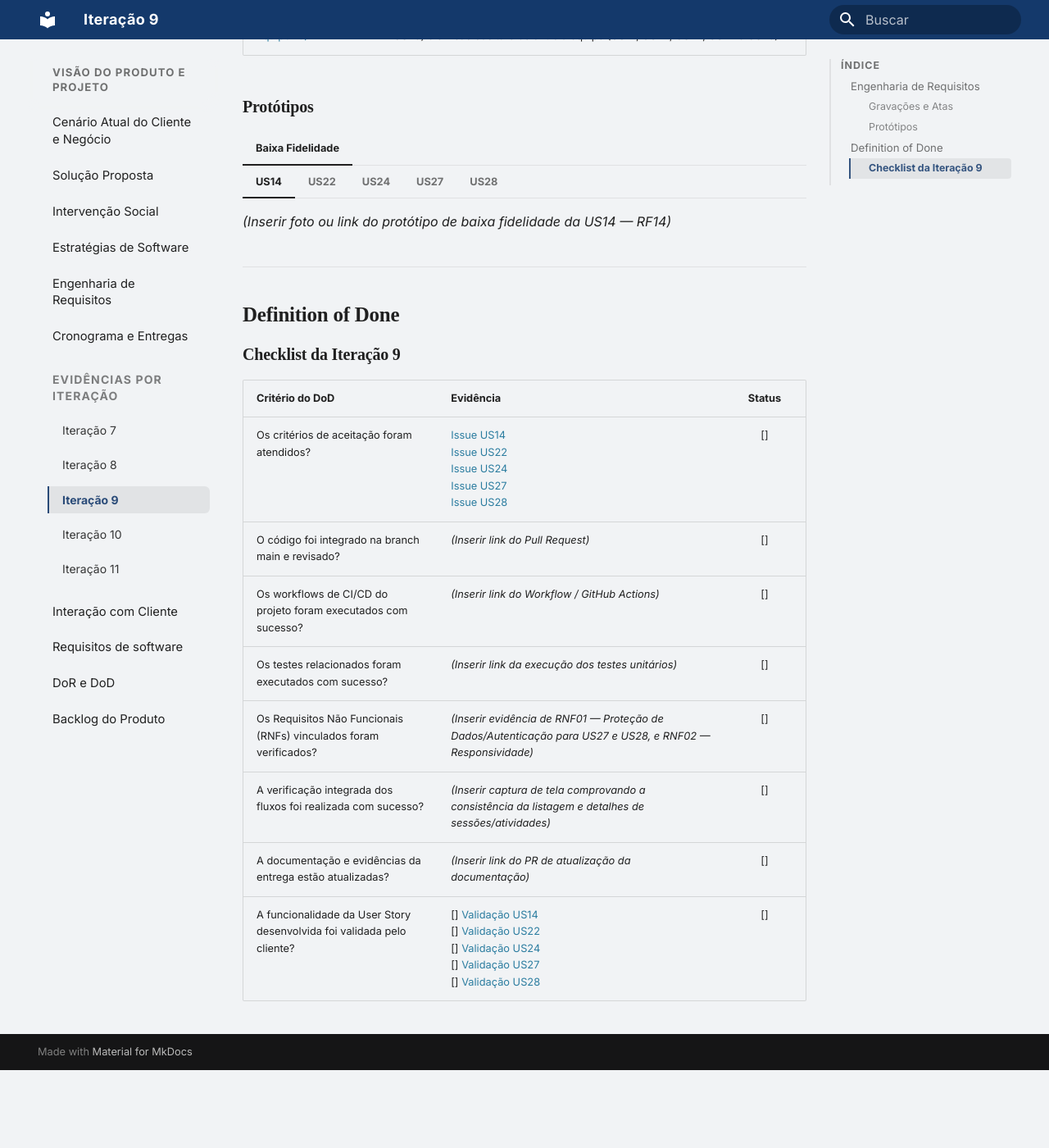
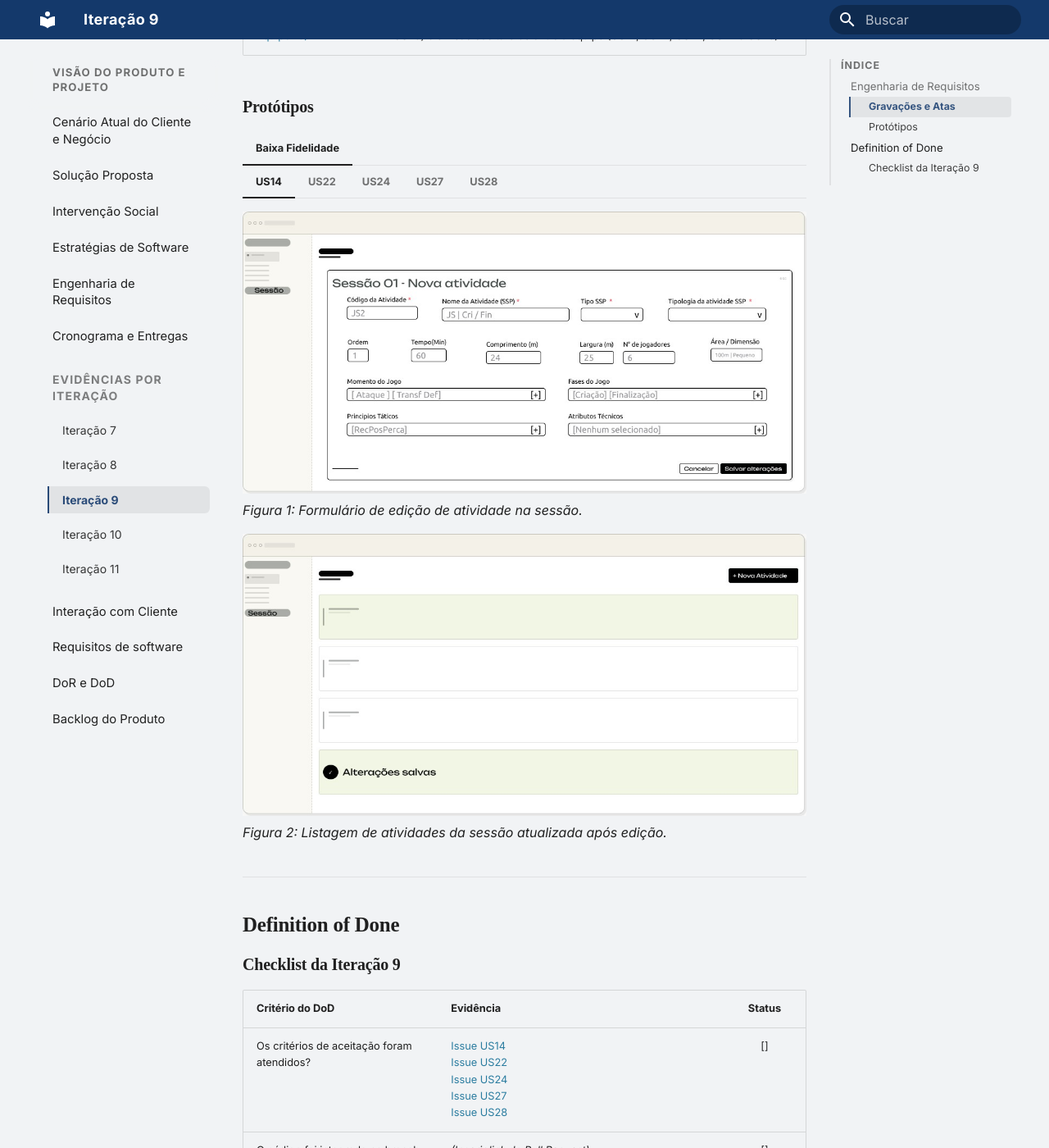
Before and after one commit to mdsreq-fga-unb/REQ-2026.2-T01-FutBoard, an MkDocs documentation site: the page built from docs/visao-produto/evidencias-ciclos/EV_C3.md, in a window 1280 px wide and 1400 px high, scrolled down 816 px. Shown: the whole window at 82% size. Built offline with MkDocs 1.6.1 and Material for MkDocs 9.7.7, drawn with Linux system fonts in a browser that asks for light colours; before the commit the page ends 2121 px from its top, so only the background shows below that.

Commit message:
docs: adiciona imagens dos prototipos de baixa fidelidade na EV_C3

```diff
--- a/docs/visao-produto/evidencias-ciclos/EV_C3.md
+++ b/docs/visao-produto/evidencias-ciclos/EV_C3.md
@@ -22,34 +22,30 @@
 === "Baixa Fidelidade"
 
     === "US14"
-        <!-- Inserir foto ou link do protótipo da US14 abaixo -->
-        *(Inserir foto ou link do protótipo de baixa fidelidade da US14 — RF14)*
+        ![Editar atividade na sessão](../../assets/evidencias/US14_editar_atividade_sessao_formulario.jpeg)
+        *Figura 1: Formulário de edição de atividade na sessão.*
 
-        <!-- Exemplo: ![Baixa Fidelidade US14](../../assets/Evidencias/BaixaFidelidade/US14.png) -->
+        ![Lista de atividades atualizada](../../assets/evidencias/US14_lista_atualizada.jpeg)
+        *Figura 2: Listagem de atividades da sessão atualizada após edição.*
 
     === "US22"
-        <!-- Inserir foto ou link do protótipo da US22 abaixo -->
-        *(Inserir foto ou link do protótipo de baixa fidelidade da US22 — RF22)*
-
-        <!-- Exemplo: ![Baixa Fidelidade US22](../../assets/Evidencias/BaixaFidelidade/US22.png) -->
+        ![Indicadores de treino](../../assets/evidencias/US22_indicadores_treino.jpeg)
+        *Figura 1: Visualização dos indicadores do treino.*
 
     === "US24"
-        <!-- Inserir foto ou link do protótipo da US24 abaixo -->
-        *(Inserir foto ou link do protótipo de baixa fidelidade da US24 — RF24)*
-
-        <!-- Exemplo: ![Baixa Fidelidade US24](../../assets/Evidencias/BaixaFidelidade/US24.png) -->
+        ![Consultar informação da atividade](../../assets/evidencias/US24_consultar_informacao_atividade_treino.jpeg)
+        *Figura 1: Consulta de informações detalhadas da atividade do treino.*
 
     === "US27"
-        <!-- Inserir foto ou link do protótipo da US27 abaixo -->
-        *(Inserir foto ou link do protótipo de baixa fidelidade da US27 — RF27)*
+        ![Criar conta](../../assets/evidencias/US27_criar_conta.jpeg)
+        *Figura 1: Formulário de cadastro de nova conta.*
 
-        <!-- Exemplo: ![Baixa Fidelidade US27](../../assets/Evidencias/BaixaFidelidade/US27.png) -->
+        ![Confirmação de conta criada](../../assets/evidencias/US27_confirmacao_conta_criada.jpeg)
+        *Figura 2: Confirmação de criação de conta com sucesso.*
 
     === "US28"
-        <!-- Inserir foto ou link do protótipo da US28 abaixo -->
-        *(Inserir foto ou link do protótipo de baixa fidelidade da US28 — RF28)*
-
-        <!-- Exemplo: ![Baixa Fidelidade US28](../../assets/Evidencias/BaixaFidelidade/US28.png) -->
+        ![Login](../../assets/evidencias/US28_login.jpeg)
+        *Figura 1: Tela de login e autenticação de usuário.*
 
 ---
 
```
Also changed, not shown: docs/assets/evidencias/US14_editar_atividade_sessao_formulario.jpeg (added), docs/assets/evidencias/US14_lista_atualizada.jpeg (added), docs/assets/evidencias/US22_indicadores_treino.jpeg (added), docs/assets/evidencias/US24_consultar_informacao_atividade_treino.jpeg (added), docs/assets/evidencias/US27_confirmacao_conta_criada.jpeg (added), docs/assets/evidencias/US27_criar_conta.jpeg (added), docs/assets/evidencias/US28_login.jpeg (added).
